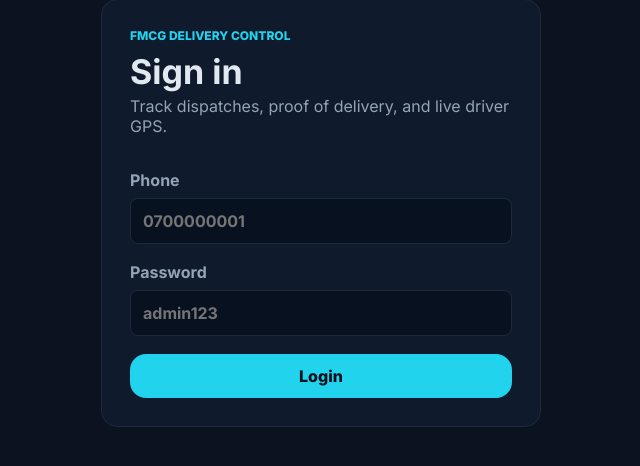
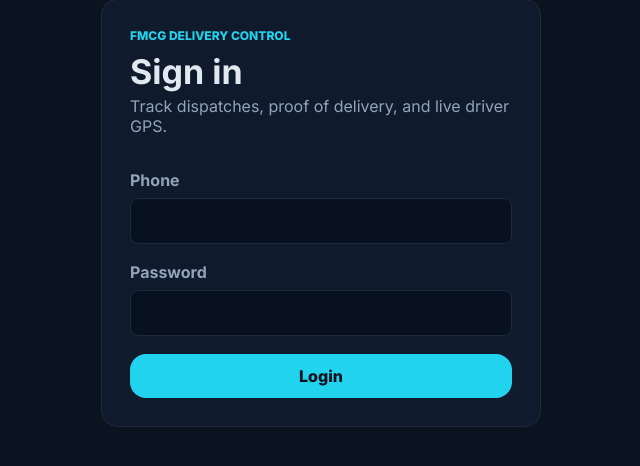
Before and after one commit to kwetu-stack/Dispatch-x, a Flask app: page /login in a window 1280 px wide. Shown: the part 208-674 px from the top of the page, without its empty margins (319-959 px from the left). Run offline with Flask 3, Linux system fonts and the light colour scheme.

Commit message:
Clear login form placeholders

```diff
--- a/templates/login.html
+++ b/templates/login.html
@@ -10,11 +10,11 @@
     </div>
     <label>
       Phone
-      <input name="phone" type="tel" required placeholder="0700000001">
+      <input name="phone" type="tel" required>
     </label>
     <label>
       Password
-      <input name="password" type="password" required placeholder="admin123">
+      <input name="password" type="password" required>
     </label>
     <button class="btn primary" type="submit">Login</button>
   </form>
```
